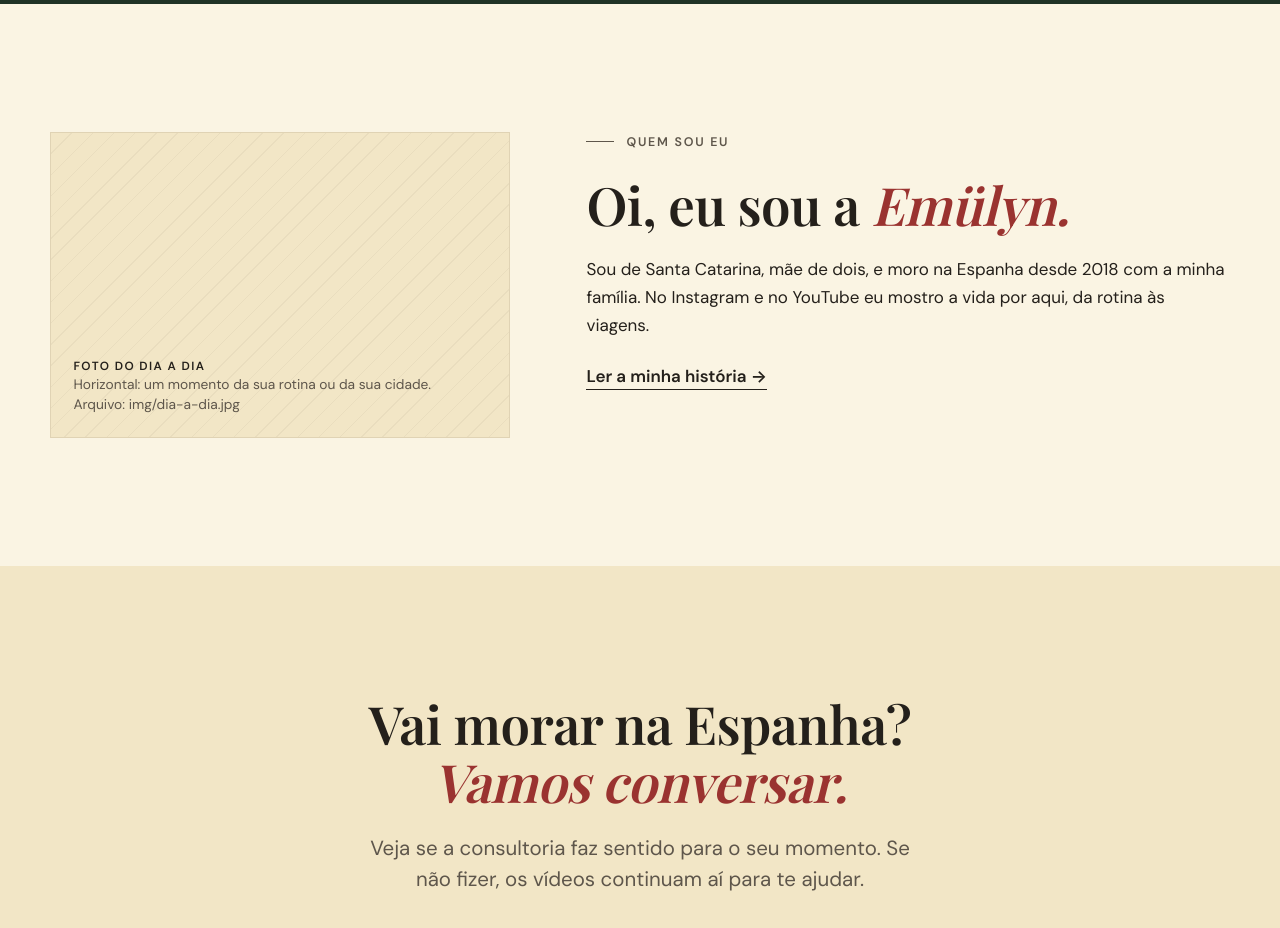
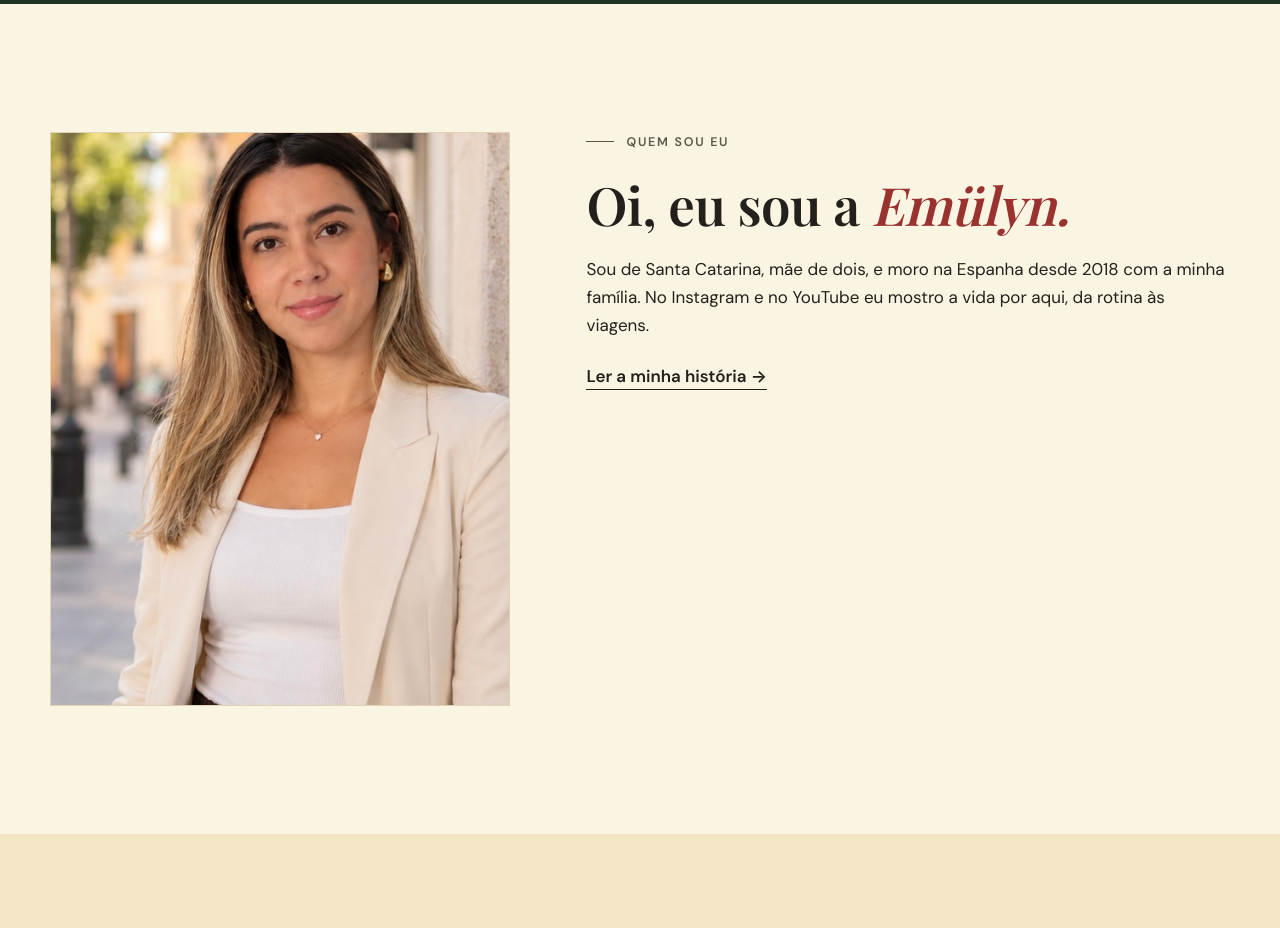
Before and after one commit to Emulyn/brasileiranaespanha-site, a plain HTML site: page publico/index.html in a window 1280 px wide. Shown: the part 2640-3568 px from the top of the page. Drawn offline with nearby package versions, Linux system fonts and the light colour scheme; a web font is replaced by a local one.

Commit message:
Corrige nome da foto e deixa o retrato vertical

```diff
--- a/publico/index.html
+++ b/publico/index.html
@@ -105,9 +105,9 @@
     <section class="secao" aria-labelledby="titulo-sobre">
       <div class="envoltorio apresentacao">
         <figure>
-          <div class="foto foto--paisagem">
+          <div class="foto foto--retrato">
             <img src="img/dia-a-dia.jpg" alt="Retrato da Emülyn, criadora do Brasileira na Espanha" onerror="this.remove()">
-            <div class="vaga"><strong>Foto do dia a dia</strong> Horizontal: um momento da sua rotina ou da sua cidade. Arquivo: img/dia-a-dia.jpg</div>
+            <div class="vaga"><strong>Seu retrato</strong> Vertical. Arquivo: img/dia-a-dia.jpg</div>
           </div>
         </figure>
         <div class="medida">
```
Also changed, not shown: publico/sobre/index.html (+1 -1 lines), publico/img/dia-a-dia.jpg (renamed from publico/img/dia-a-dia.jpeg).
